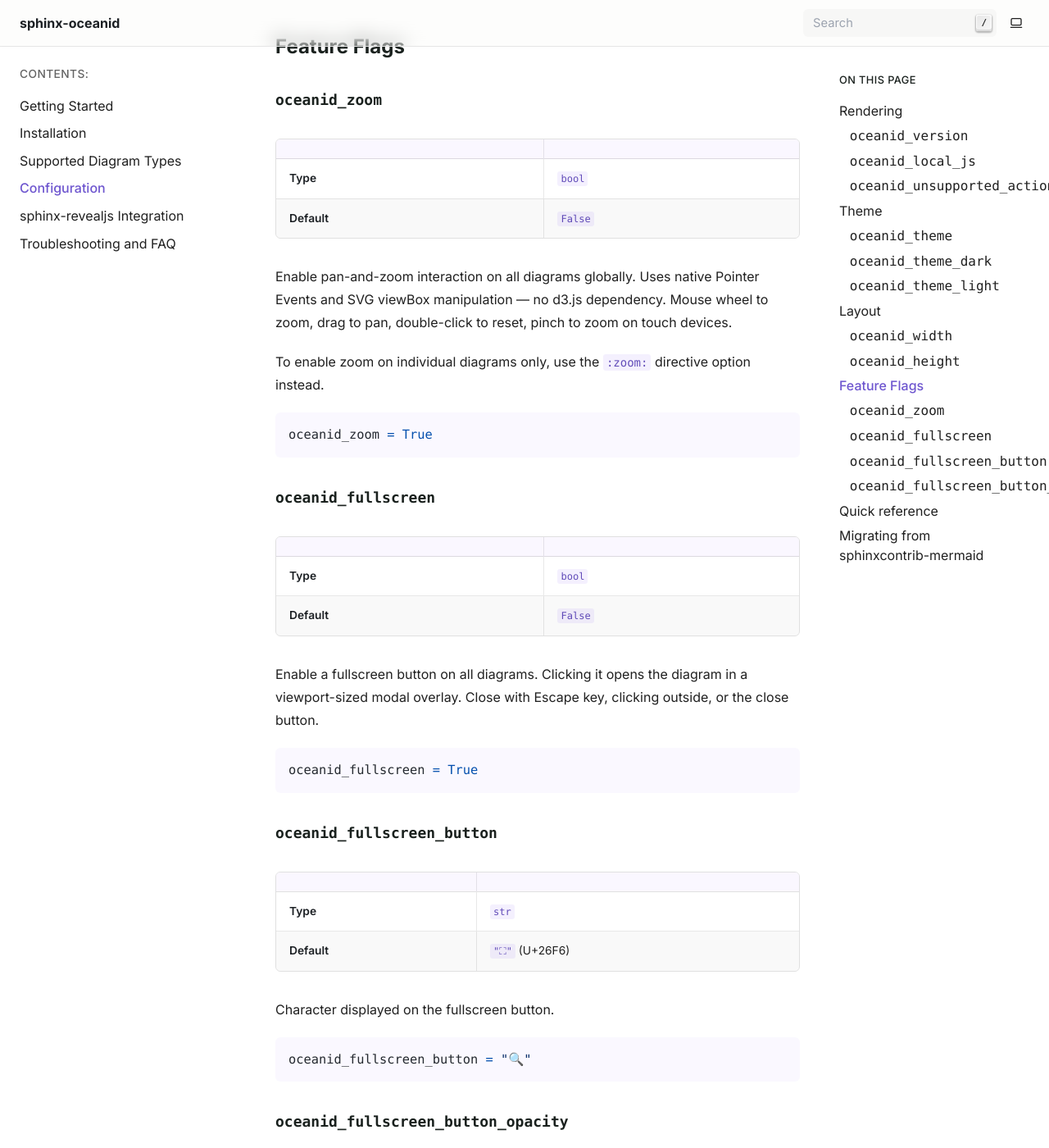
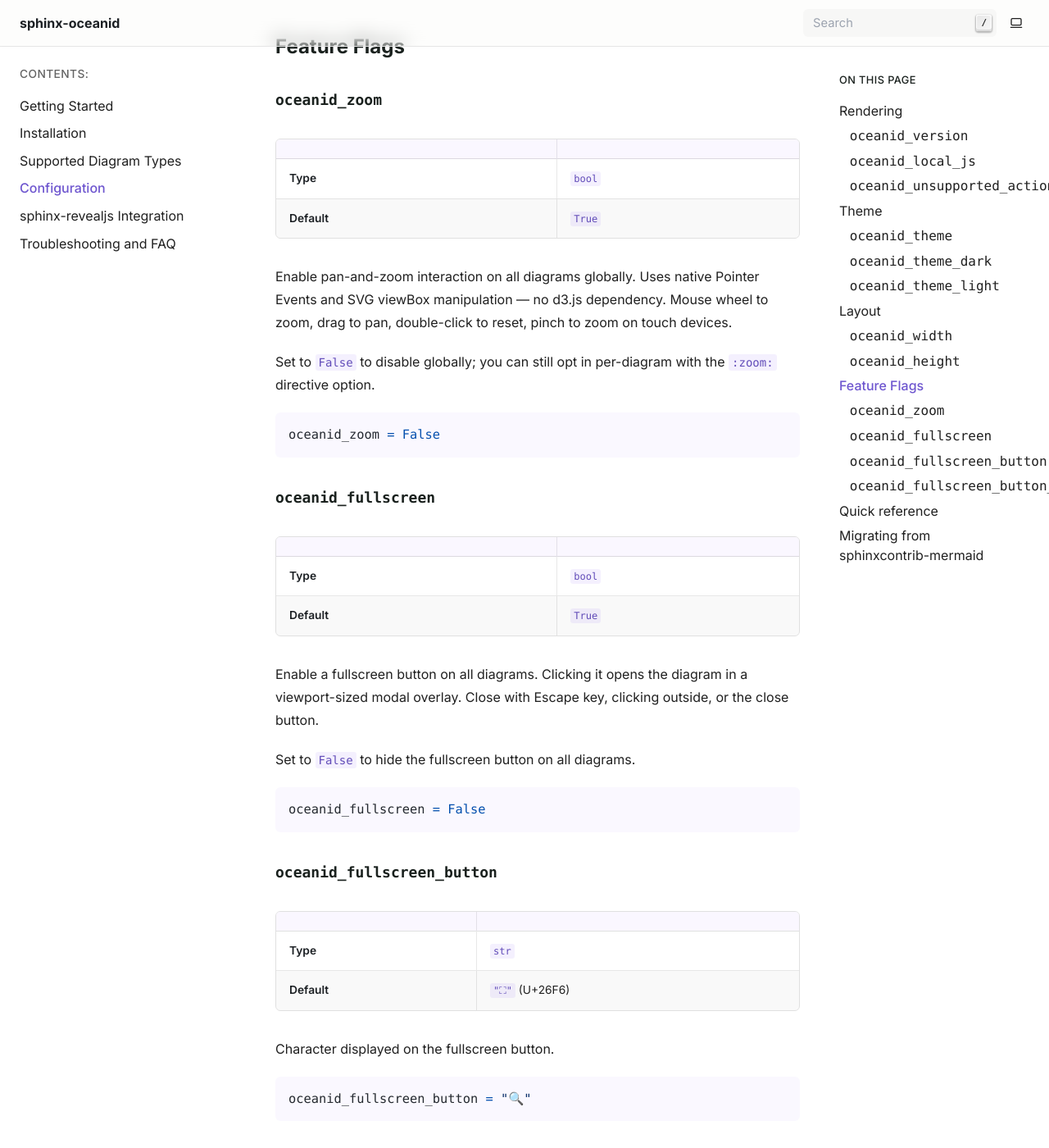
Before and after one commit to drillan/sphinx-oceanid, a Sphinx documentation site: the page built from docs/configuration.md, in a window 1280 px wide and 1400 px high, scrolled down 3523 px. Shown: the whole window at 82% size. Built offline with Sphinx 7.4.7, drawn with Linux system fonts in a browser that asks for light colours.

Commit message:
feat!(config): change oceanid_zoom and oceanid_fullscreen defaults to True (#61)
BREAKING CHANGE: oceanid_zoom and oceanid_fullscreen now default to True instead of False.
All diagrams will display zoom and fullscreen buttons by default. Users who want to preserve the previous behavior should explicitly set oceanid_zoom = False and oceanid_fullscreen = False in their conf.py.

- Update config.py default values for oceanid_zoom and oceanid_fullscreen
- Update configuration.md with new defaults and migration guide
- Update README.md and README.ja.md to reflect feature availability
- Update CHANGELOG.md with breaking change notice

This change enables first-class UX features out-of-the-box while the user base is still building.

Co-authored-by: Claude Haiku 4.5 <noreply@anthropic.com>

````diff
--- a/docs/configuration.md
+++ b/docs/configuration.md
@@ -123,14 +123,14 @@ oceanid_height = "400px"
 | | |
 |---|---|
 | **Type** | `bool` |
-| **Default** | `False` |
+| **Default** | `True` |
 
 Enable pan-and-zoom interaction on all diagrams globally. Uses native Pointer Events and SVG viewBox manipulation — no d3.js dependency. Mouse wheel to zoom, drag to pan, double-click to reset, pinch to zoom on touch devices.
 
-To enable zoom on individual diagrams only, use the `:zoom:` directive option instead.
+Set to `False` to disable globally; you can still opt in per-diagram with the `:zoom:` directive option.
 
 ```python
-oceanid_zoom = True
+oceanid_zoom = False
 ```
 
 ### `oceanid_fullscreen`
@@ -138,12 +138,14 @@ oceanid_zoom = True
 | | |
 |---|---|
 | **Type** | `bool` |
-| **Default** | `False` |
+| **Default** | `True` |
 
 Enable a fullscreen button on all diagrams. Clicking it opens the diagram in a viewport-sized modal overlay. Close with Escape key, clicking outside, or the close button.
 
+Set to `False` to hide the fullscreen button on all diagrams.
+
 ```python
-oceanid_fullscreen = True
+oceanid_fullscreen = False
 ```
 
 ### `oceanid_fullscreen_button`
````
Also changed, not shown: other parts of docs/configuration.md (+2 -2 lines), CHANGELOG.md (+2 -0 lines), README.ja.md (+4 -4 lines), README.md (+4 -4 lines), 1 other file.
